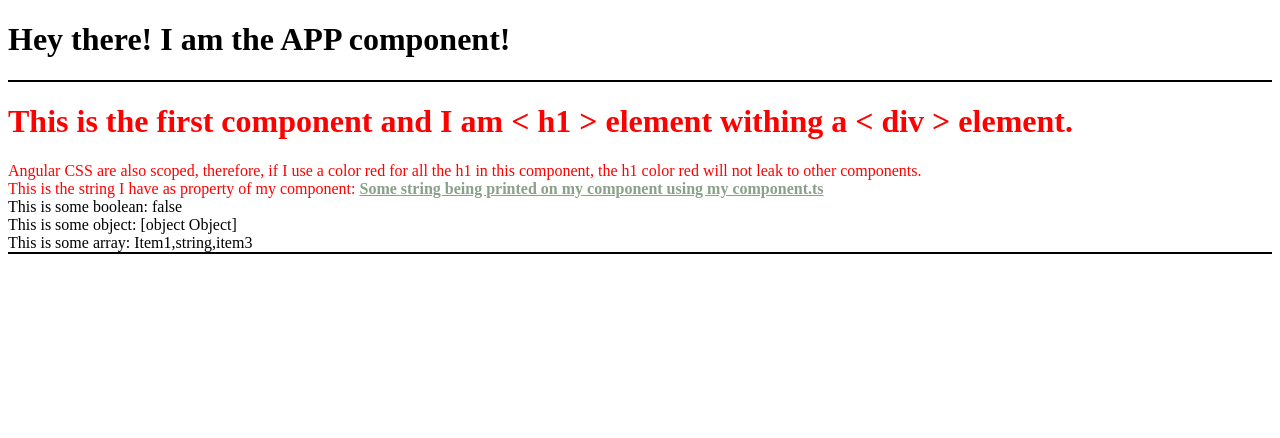
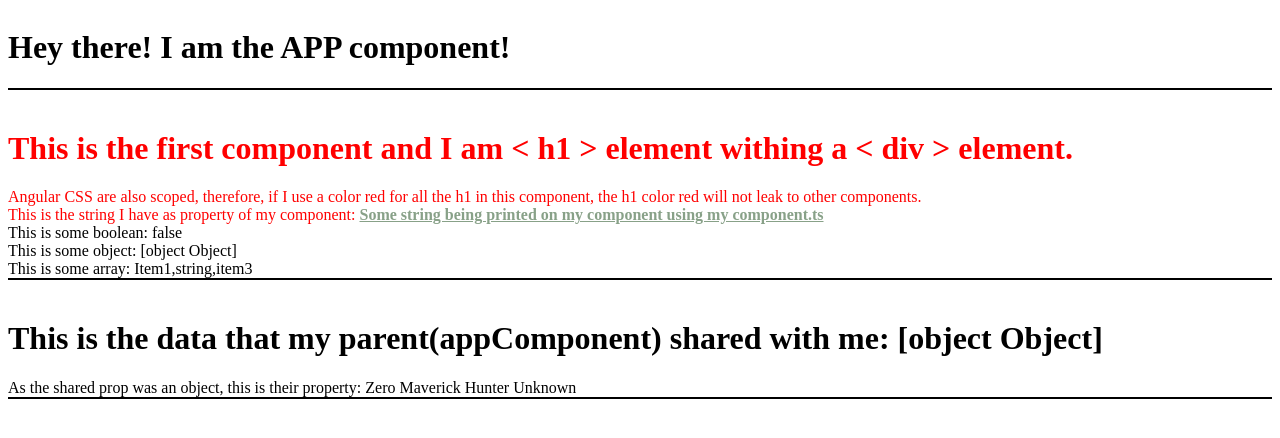
Before and after one commit to JanshenV/angunlarWithSpareTime, an Angular app: page / in a window 1280 px wide. Shown: the top 438 px of the page. Built offline with nearby package versions, Linux system fonts and the light colour scheme.

Commit message:
Learned on how to receive data from parent component to child component and other ts types

```diff
--- /dev/null
+++ b/src/app/MaverickHunter.ts
@@ -0,0 +1,5 @@
+export interface MaverickHunter {
+    name: string,
+    age: string | number,
+    profession: string
+}
--- a/src/app/app.component.html
+++ b/src/app/app.component.html
@@ -3,3 +3,5 @@
 </div>
 
 <app-first-component></app-first-component>
+<app-parent-data [propsFromParentApp]="dataToBeShared" [userData]="userData">
+</app-parent-data>
--- a/src/app/app.component.ts
+++ b/src/app/app.component.ts
@@ -1,10 +1,22 @@
 import { Component } from '@angular/core';
+import { MaverickHunter } from 'src/app/MaverickHunter';
 
 @Component({
   selector: 'app-root',
   templateUrl: './app.component.html',
   styleUrls: ['./app.component.css']
 })
+
 export class AppComponent {
   title = 'angularWithSpareTime';
+  dataToBeShared: MaverickHunter = {
+    name: 'Zero',
+    profession: 'Maverick Hunter',
+    age: 'Unknown',
+  }
+  userData = {
+    username: 'X',
+    email: "X@maverickHunter.com",
+    password: '*********'
+  }
 }
--- a/src/app/app.module.ts
+++ b/src/app/app.module.ts
@@ -4,11 +4,13 @@ import { BrowserModule } from '@angular/platform-browser';
 import { AppRoutingModule } from './app-routing.module';
 import { AppComponent } from './app.component';
 import { FirstComponentComponent } from './components/first-component/first-component.component';
+import { ParentDataComponent } from './components/parent-data/parent-data.component';
 
 @NgModule({
   declarations: [
     AppComponent,
-    FirstComponentComponent
+    FirstComponentComponent,
+    ParentDataComponent
   ],
   imports: [
     BrowserModule,
--- /dev/null
+++ b/src/app/components/parent-data/parent-data.component.html
@@ -0,0 +1,12 @@
+<div>
+  <h1>
+    This is the data that my parent(appComponent) shared with me:
+    {{ propsFromParentApp }}
+  </h1>
+  <span
+    >As the shared prop was an object, this is their property:
+    {{ propsFromParentApp.name }}
+    {{ propsFromParentApp.profession }}
+    {{ propsFromParentApp.age }}
+  </span>
+</div>
--- /dev/null
+++ b/src/app/components/parent-data/parent-data.component.ts
@@ -0,0 +1,22 @@
+import { Component, OnInit, Input } from '@angular/core';
+
+import { MaverickHunter } from 'src/app/MaverickHunter';
+
+@Component({
+  selector: 'app-parent-data',
+  templateUrl: './parent-data.component.html',
+  styleUrls: ['./parent-data.component.css'],
+})
+
+export class ParentDataComponent implements OnInit {
+  //In this first object being received, I atribuited it to be a interface called MaverickHunter, so my prop has to be equals this interface.
+  @Input() propsFromParentApp!: MaverickHunter;
+  //In this second object I atribuited my object to what it could be a interface, so I want my userData to be an object that has the properties you see below.
+  @Input() userData!: { username: string, email: string, password: string };
+  constructor() { }
+
+  ngOnInit(): void {
+
+  }
+
+}
--- a/src/styles.css
+++ b/src/styles.css
@@ -1,5 +1,16 @@
 /* You can add global styles to this file, and also import other style files */
+* {
+    border: 0;
+    padding: 0;
+    box-sizing: border-box;
+}
+
+body {
+    display: flex;
+    flex-direction: column;
+}
 div {
     width: 100%;
     border-bottom: 2px solid black;
+    margin-bottom: 40px;
 }
```
Also changed, not shown: src/app/components/parent-data/parent-data.component.css (added), 1 other file (tests, documents, lock files or other folders).
